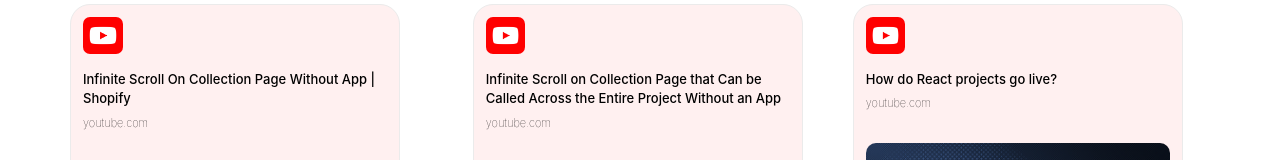
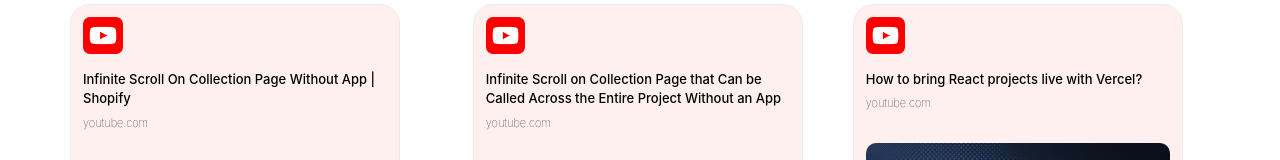
Before and after one commit to UfukDemrel/ufukdemirel, a React (Create React App) app: page /social in a window 1280 px wide. Shown: the part 621-781 px from the top of the page. Built offline with nearby package versions, Linux system fonts and the light colour scheme.

Commit message:
collection

```diff
--- a/src/components/Social.js
+++ b/src/components/Social.js
@@ -150,7 +150,7 @@ const Social = () => {
           <a href='https://youtu.be/O2UzkR5Msrw' target='_blank' rel="noreferrer">
             <div className='one-grid space'>
               <img alt='alt' className="youtubelogo" src={youtubelogo}/>
-              <p className='y-title'>How do React projects go live?</p>
+              <p className='y-title'>How to bring React projects live with Vercel?</p>
               <p className='y-text'>youtube.com</p>
               <img className="youtube" alt='alt' src='react.png'/>
             </div>
```
